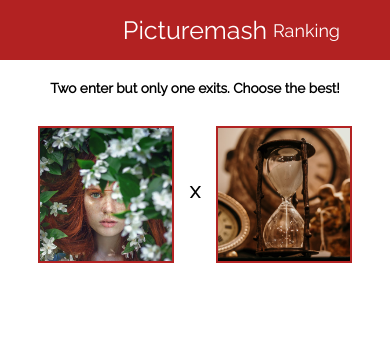
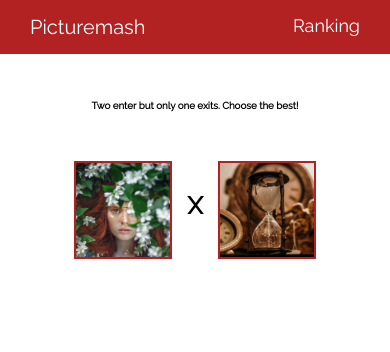
Before and after one commit to Palhanor/Photomash, a plain HTML site: page index.html in a window 390 px wide. Drawn offline with Linux system fonts and the light colour scheme.

Commit message:
Scss and class adjusts

```diff
--- a/index.html
+++ b/index.html
@@ -11,34 +11,26 @@
 
 <body>
 
-    <nav id="navbar">
+    <header class="header">
         <div>
-            <span id="logoName">Picturemash</span>
-            <span id="ranking">Ranking</span>
+            <span class="header__logo">Picturemash</span>
+            <span class="header__ranking">Ranking</span>
         </div>
-    </nav>
+    </header>
 
-    <div id="photomash">
+    <main class="photomash-screen">
         <div class="container">
             <h1 id="top">Two enter but only one exits. Choose the best!</h1>
         </div>
 
-        <div class="container top-50">
+        <div class="container">
             <div id="img1" name="1"></div>
             <span id="x"><strong>X</strong></span>
             <div id="img2" name="2"></div>
         </div>
+    </main>
 
-        <!-- <div id="modal">
-           <a href="#" id="closeModal" onclick="closeModal()">X</a>
-            <div id="modalBox">
-            </div>
-        </div> -->
-    </div>
-
-    <div id="ranking-screen">
-
-    </div>
+    <div class="ranking-screen"></div>
 
     <script src="js/dynamics.js"> </script>
     <script src="js/ranking.js"></script>
--- a/js/ranking.js
+++ b/js/ranking.js
@@ -1,23 +1,24 @@
-var photomashScreen = document.querySelector("#photomash");
-var photomash = document.querySelector("#logoName");
-var ranking = document.querySelector("#ranking");
-var rankingScreen = document.querySelector("#ranking-screen");
+var photomash = document.querySelector(".header__logo");
+var ranking = document.querySelector(".header__ranking");
+var photomashScreen = document.querySelector(".photomash-screen");
+var rankingScreen = document.querySelector(".ranking-screen");
 
 function openRanking() {
     photomashScreen.style.display = "none";
     rankingScreen.style.display = "block";
+    rankingScreen.innerHTML = "";
 
     for (let i = 0; i < numFotos; i++) {
         var rankingItem = document.createElement("div");
-        rankingItem.classList.add("ranking-box");
+        rankingItem.classList.add("ranking-screen__box");
         var rankingImage = document.createElement("img");
-        rankingImage.classList.add("ranking-image");
+        rankingImage.classList.add("ranking-screen__image");
         var scrPath = bancoDeFotos[i];
         scrPath = scrPath.replace("url('", "");
         scrPath = scrPath.replace("')", "");
         rankingImage.src = scrPath;
         var rankingScore = document.createElement("span");
-        rankingScore.classList.add("ranking-text");
+        rankingScore.classList.add("ranking-screen__text");
         rankingScore.textContent = placar[i];
 
         rankingScreen.appendChild(rankingItem);
--- a/scss/style.scss
+++ b/scss/style.scss
@@ -1,30 +1,50 @@
 $theme: firebrick;
+
+@mixin mobile-screen {
+    @media (max-width: 767.98px) { @content; }
+}
+
+@mixin tablet-screen {
+    @media (min-width: 768px) and (max-width: 1199.98px) { @content; }
+}
+
+@mixin desktop-screen {
+    @media (min-width: 1200px) and (max-width: 1980px) { @content; }
+}
 
 * {
     margin: 0;
     padding: 0;
     box-sizing: border-box;
     font-size: 100%;
-}
-body {
     font-family: 'Raleway', sans-serif;
 }
-nav#navbar {
+
+.header {
     position: fixed;
     top: 0;
     padding-top: 15px;
     padding-bottom: 15px;
     width: 100%;
     background-color: $theme;
-}
-span#logoName {
+
+    &__logo {
         text-align: center;
         color: white;
         display: block;
         font-size: 35px;
         cursor: pointer;
+        @include mobile-screen {
+            text-align: left;
+            margin-left: 30px;
+            font-size: 20px;
         }
-#ranking {
+        @include tablet-screen {
+            font-size: 24px;
+        }
+    }
+
+    &__ranking {
         color: white;
         font-size: 18px;
         float: right;
@@ -33,17 +53,53 @@ span#logoName {
         top: 25px;
         right: 50px;
         cursor: pointer;
+        @include mobile-screen {
+            top: 15px;
+            right: 30px;
         }
-.top-50 {
+        @include tablet-screen {
+            top: 20px;
+        }
+    }
+}
+
+.ranking-screen {
+    padding-top: 90px;
+
+    &__box {
+        margin-bottom: 5px;
+        padding: 30px;
+        &:not(:last-child) {
+            border-bottom: 1px solid lightgray;
+        }
+    }
+    &__image {
+        width: 100px;
+    }
+    &__text {
+        font-size: 30px;
+        margin-left: 20px;
+        float: right;
+    }
+}
+
+/* ADJUST THE CSS */
+
+div.container {
     margin-top: 50px;
-}
-div.container {
     text-align: center;
     vertical-align: middle;
+    @include tablet-screen {
+        margin-top: 30px;
+    }
 }
 h1#top {
     font-size: 2.5vw;
     margin-top: 100px;
+    @include tablet-screen {
+        font-size: 3.5vw;
+        margin-top: 80px;
+    }
 }
 div#img1, div#img2 {
     display: inline-block;
@@ -51,6 +107,9 @@ div#img1, div#img2 {
     border: 2px solid $theme;
     cursor: pointer;
     vertical-align: middle; // Resolveu o problema do alinhamento central do "X"
+    @include tablet-screen {
+        width: 35%;
+    }
 }
 div#img1:after, div#img2:after {
     content: "";
@@ -69,8 +128,10 @@ span#x {
     font-size: 1.5em;
     margin-left: 3%;
     margin-right: 3%;
+    @include tablet-screen {
+        font-size: 1em;
     }
-
+}
 div#modal {
     position: absolute;
     top: 0;
@@ -101,44 +162,3 @@ a#closeModal {
     right: 20px;
     text-decoration: none;
 }
-
-#ranking-screen {
-    padding-top: 90px;
-}
-.ranking-box {
-    margin-bottom: 5px;
-    padding: 30px;
-    &:not(:last-child) {
-        border-bottom: 1px solid lightgray;
-    }
-}
-.ranking-image {
-    width: 100px;
-}
-.ranking-text {
-    font-size: 30px;
-    margin-left: 20px;
-    float: right;
-}
-
-@media (max-width: 900px) {
-    span#logoName {
-        font-size: 25px;
-    }
-    #ranking {
-        top: 20px;
-    }
-    h1#top {
-        font-size: 3.5vw;
-        margin-top: 80px;
-    }
-    div#img1, div#img2 {
-        width: 35%;
-    }
-    span#x {
-        font-size: 1em;
-    }
-    .top-50 {
-        margin-top: 30px;
-    }
-}
```
Also changed, not shown: css/style.css, 1 other file. Lines whose indentation alone changed are shown as unchanged.
